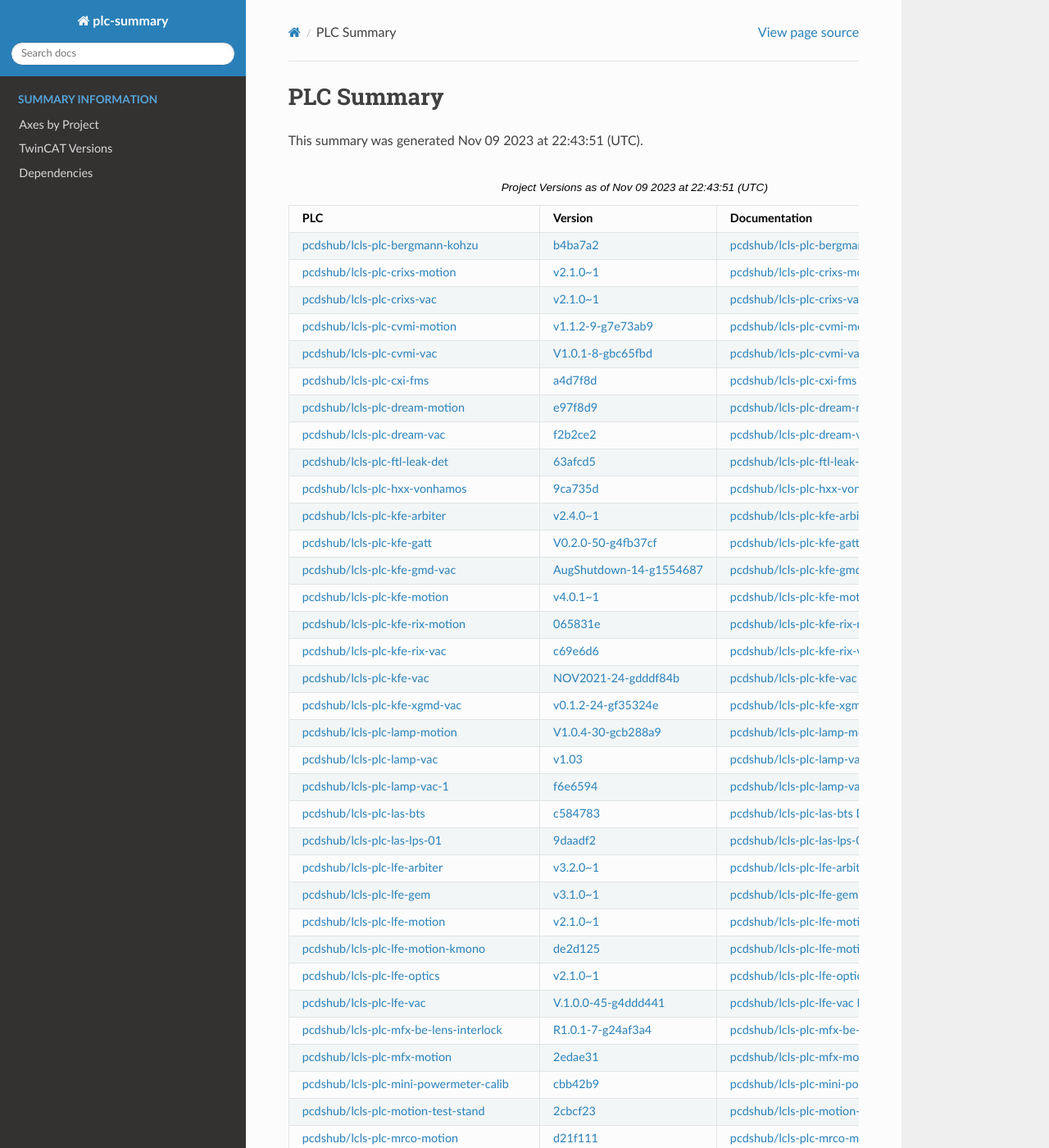
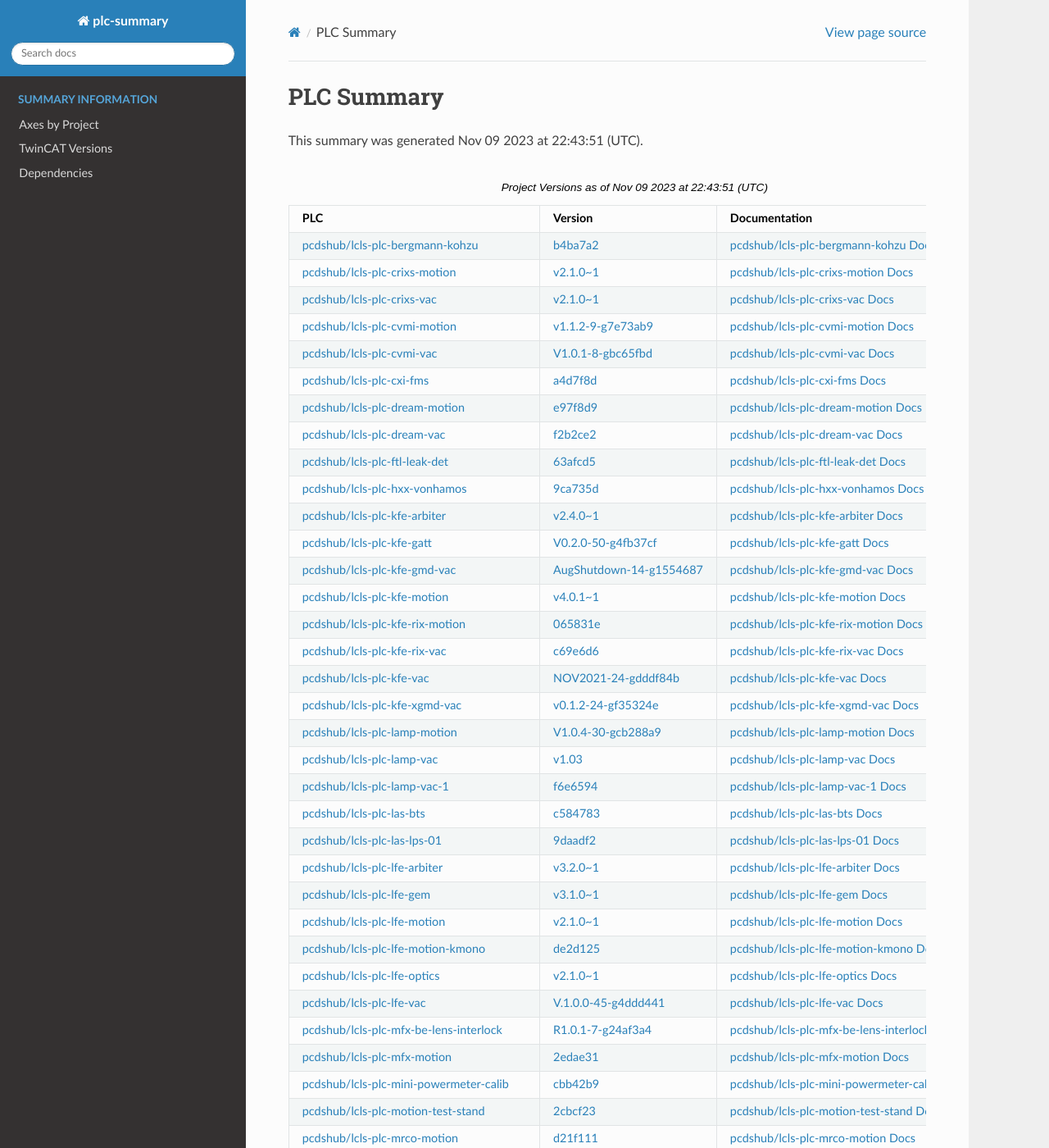
Before and after one commit to pcdshub/plc-summary, a Sphinx documentation site: the page built from docs/source/index.rst, in a window 1280 px wide and 1400 px high. Shown: the whole window at 82% size. Built offline with Sphinx 7.4.7 and the Read the Docs theme 2.0.0, drawn with Linux system fonts in a browser that asks for light colours; pages that are not in the unit, such as notebooks, are missing from menus.

Commit message:
FIX: adjust width for wide monitors

```diff
--- /dev/null
+++ b/docs/source/_static/width.css
@@ -0,0 +1,3 @@
+.wy-nav-content {
+   max-width: 90%;
+}
--- a/docs/source/conf.py
+++ b/docs/source/conf.py
@@ -54,7 +54,7 @@ html_theme = "sphinx_rtd_theme"
 # so a file named "default.css" will overwrite the builtin "default.css".
 html_static_path = ["_static"]
 
-html_css_files = ["tree.css"]
+html_css_files = ["tree.css", "width.css"]
 
 source_suffix = {
     '.rst': 'restructuredtext',
```
